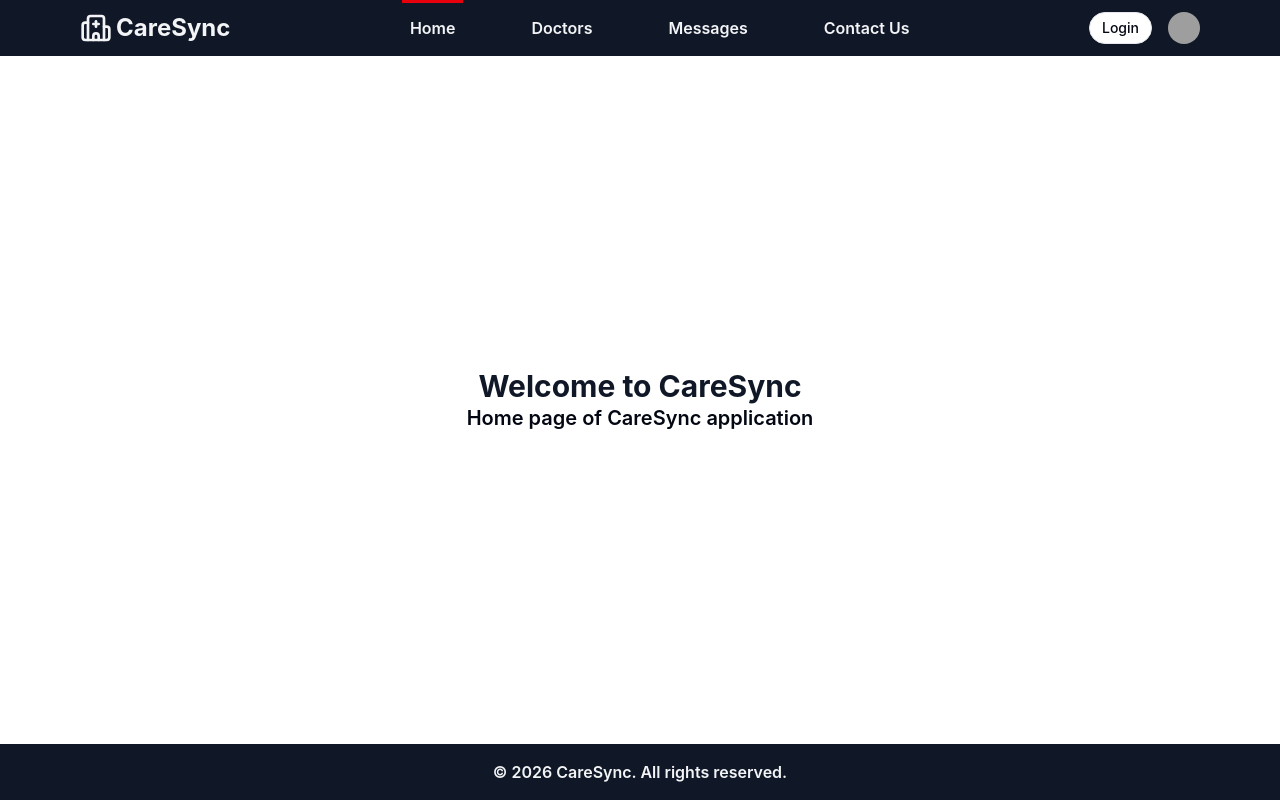
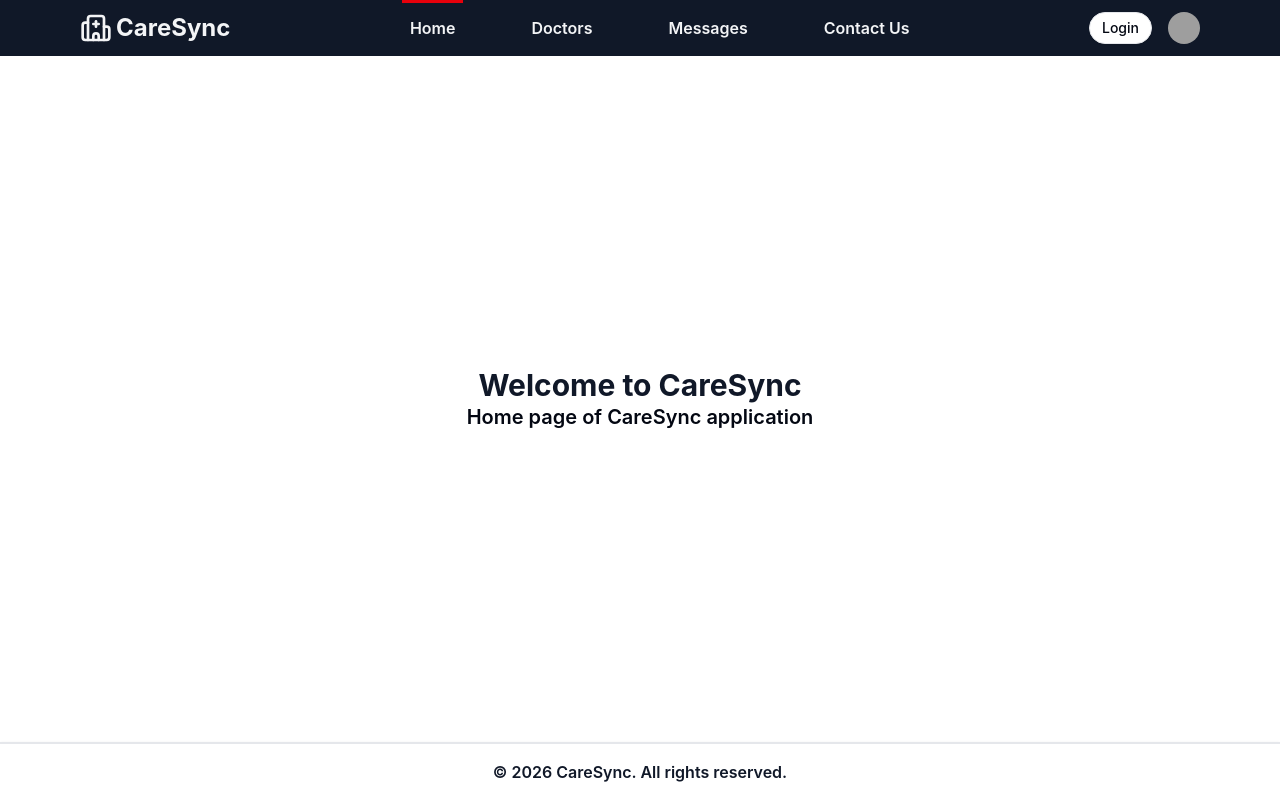
Before and after one commit to Yasir-Ali-Swe/ReactBlueprints, a React (Vite) app: page / in a window 1280 px wide. Built offline with nearby package versions, Linux system fonts and the light colour scheme; grey boxes are pictures that could not be loaded.

Commit message:
Update footer component

```diff
--- a/src/components/common/Footer.jsx
+++ b/src/components/common/Footer.jsx
@@ -2,8 +2,10 @@ import React from "react";
 
 const Footer = () => {
   return (
-    <div className="bg-primary text-secondary py-4 px-4">
-      <p className="text-center text-secondary font-semibold">&copy; 2026 CareSync. All rights reserved.</p>
+    <div className="bg-card py-4 px-4 border-t-2 border-border shadow-sm">
+      <p className="text-center text-primary font-semibold">
+        &copy; 2026 CareSync. All rights reserved.
+      </p>
     </div>
   );
 };
```
